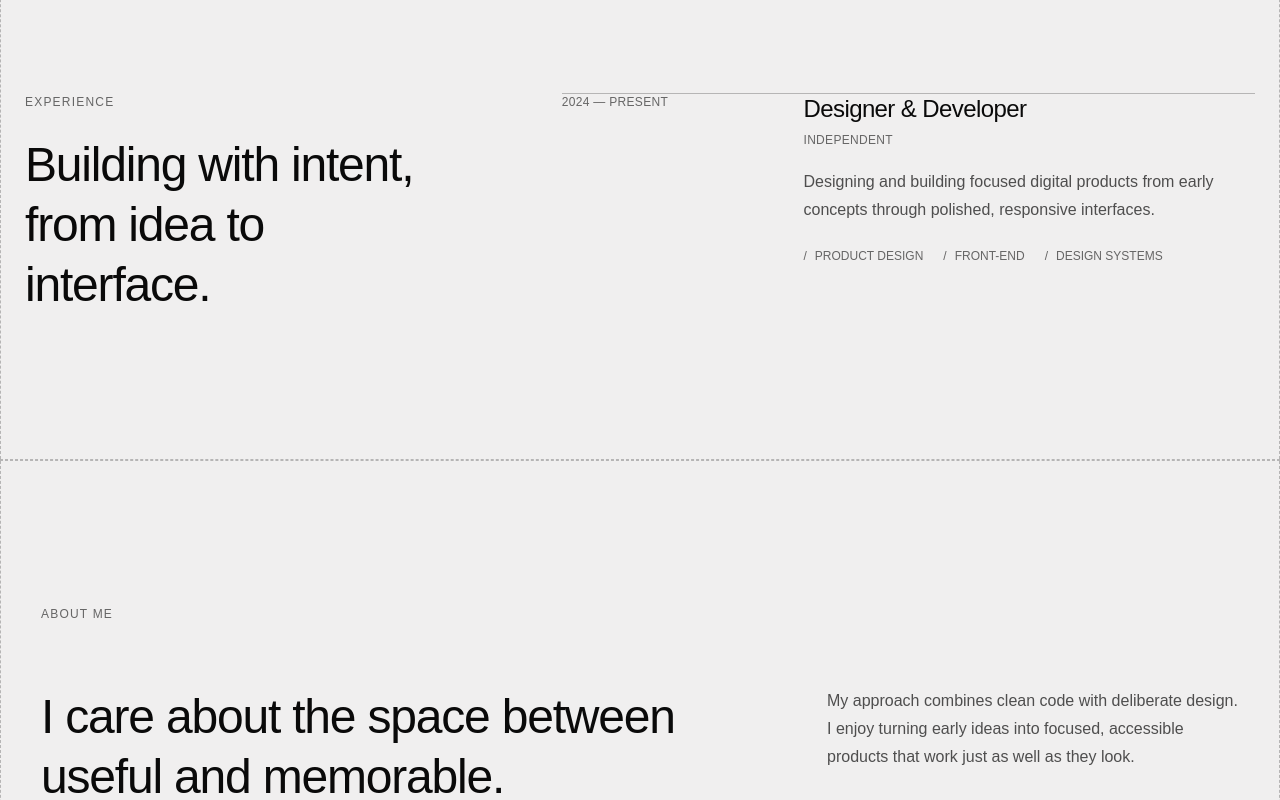
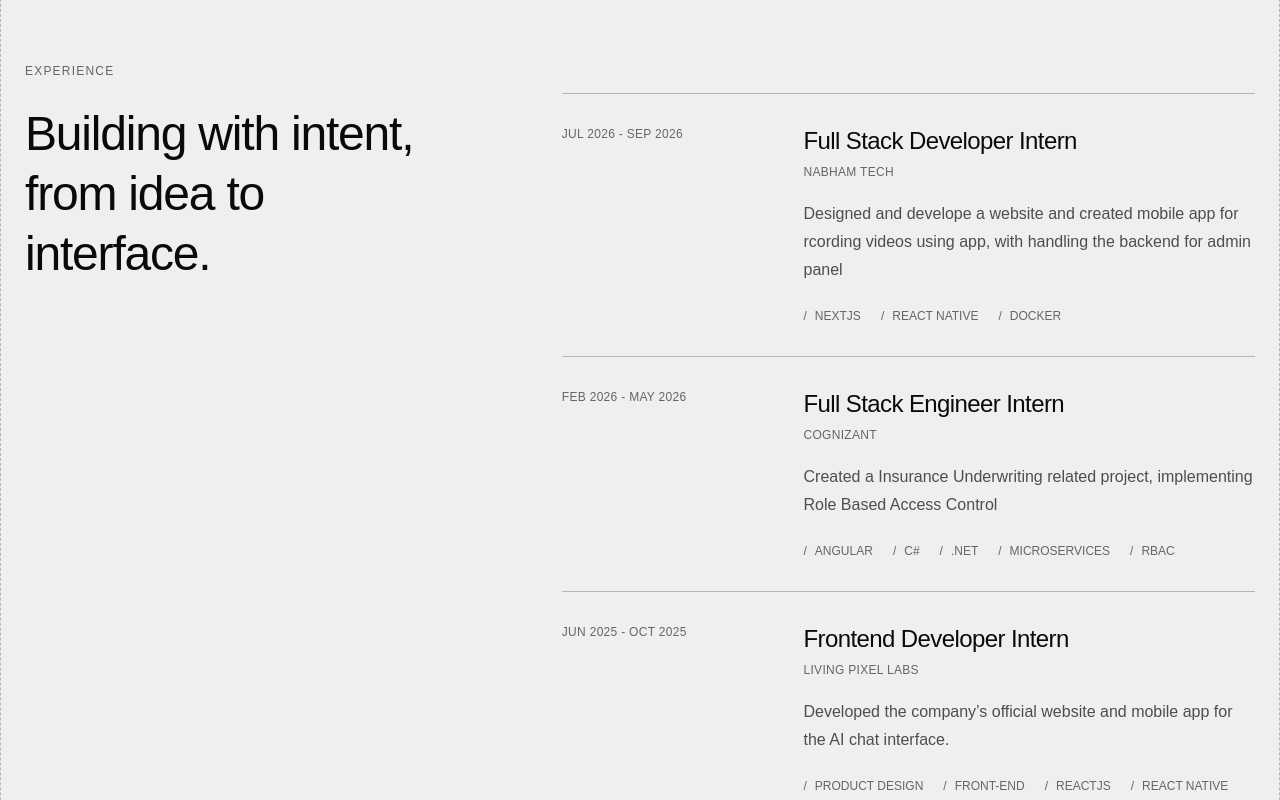
Before and after one commit to nikhil-nandanwar/wanted-portfolio, a Next.js app: page / in a window 1280 px wide. Shown: the part 2320-3120 px from the top of the page. Built offline with nearby package versions, Linux system fonts and the light colour scheme.

Commit message:
experience added

```diff
--- a/components/experienceSection.tsx
+++ b/components/experienceSection.tsx
@@ -1,11 +1,27 @@
 const experience = [
   {
-    period: "2024 — Present",
-    role: "Designer & Developer",
-    company: "Independent",
+    period: "Jul 2026 - Sep 2026",
+    role: "Full Stack Developer Intern",
+    company: "Nabham Tech ",
     description:
-      "Designing and building focused digital products from early concepts through polished, responsive interfaces.",
-    focus: ["Product design", "Front-end", "Design systems"],
+      "Designed and develope a website and created mobile app for rcording videos using app, with handling the backend for admin panel",
+    focus: ["NextJS", "React Native", "Docker"],
+  },
+  {
+    period: "Feb 2026 - May 2026",
+    role: "Full Stack Engineer Intern",
+    company: "Cognizant",
+    description:
+      "Created a Insurance Underwriting related project, implementing Role Based Access Control",
+    focus: ["Angular", "C#", ".NET", "Microservices", "RBAC"],
+  },
+  {
+    period: "Jun 2025 - Oct 2025",
+    role: "Frontend Developer Intern",
+    company: "Living Pixel Labs ",
+    description:
+      "Developed the company’s official website and mobile app for the AI chat interface.",
+    focus: ["Product design", "Front-end", "Reactjs", "React Native"],
   },
 ];
 
@@ -18,11 +34,11 @@ export default function ExperienceSection() {
     >
       {/* border-x border-dashed border-foreground/25 px-4 py-16 sm:px-6 sm:py-24 lg:px-10 lg:py-36 */}
       <div className="grid w-full max-w-7xl gap-14 border-x border-dashed border-foreground/25 px-4 py-16 sm:px-6 sm:py-24 md:grid-cols-5 md:gap-16 lg:gap-28 lg:py-36">
-        <div className="md:col-span-2">
+        <div className="md:col-span-2 md:self-start md:sticky md:top-[40vh] md:mt-20 md:-translate-y-1/2">
           <p className="m-0 text-xs leading-normal tracking-widest uppercase text-foreground/60">Experience</p>
           <h2
             id="experience-heading"
-              className="mt-6  text-3xl font-medium leading-tight tracking-tight sm:text-4xl md:text-5xl"
+            className="mt-6  text-3xl font-medium leading-tight tracking-tight sm:text-4xl md:text-5xl"
           >
             Building with intent, from idea to interface.
           </h2>
@@ -31,8 +47,8 @@ export default function ExperienceSection() {
         <ol className="m-0 list-none p-0 md:col-span-3">
           {experience.map((item) => (
             <li
-              className="grid gap-4 border-t border-foreground/25 py-8 first:pt-0 sm:grid-cols-3 sm:gap-8"
-              key={`${item.company}-${item.role}`}
+              className="grid gap-4 border-t border-foreground/25 py-8  sm:grid-cols-3 sm:gap-8"
+              key={`${item.company}-${item.role}-${item.period}`}
             >
               <p className="m-0 text-xs tracking-wide uppercase text-foreground/60">
                 {item.period}
```
